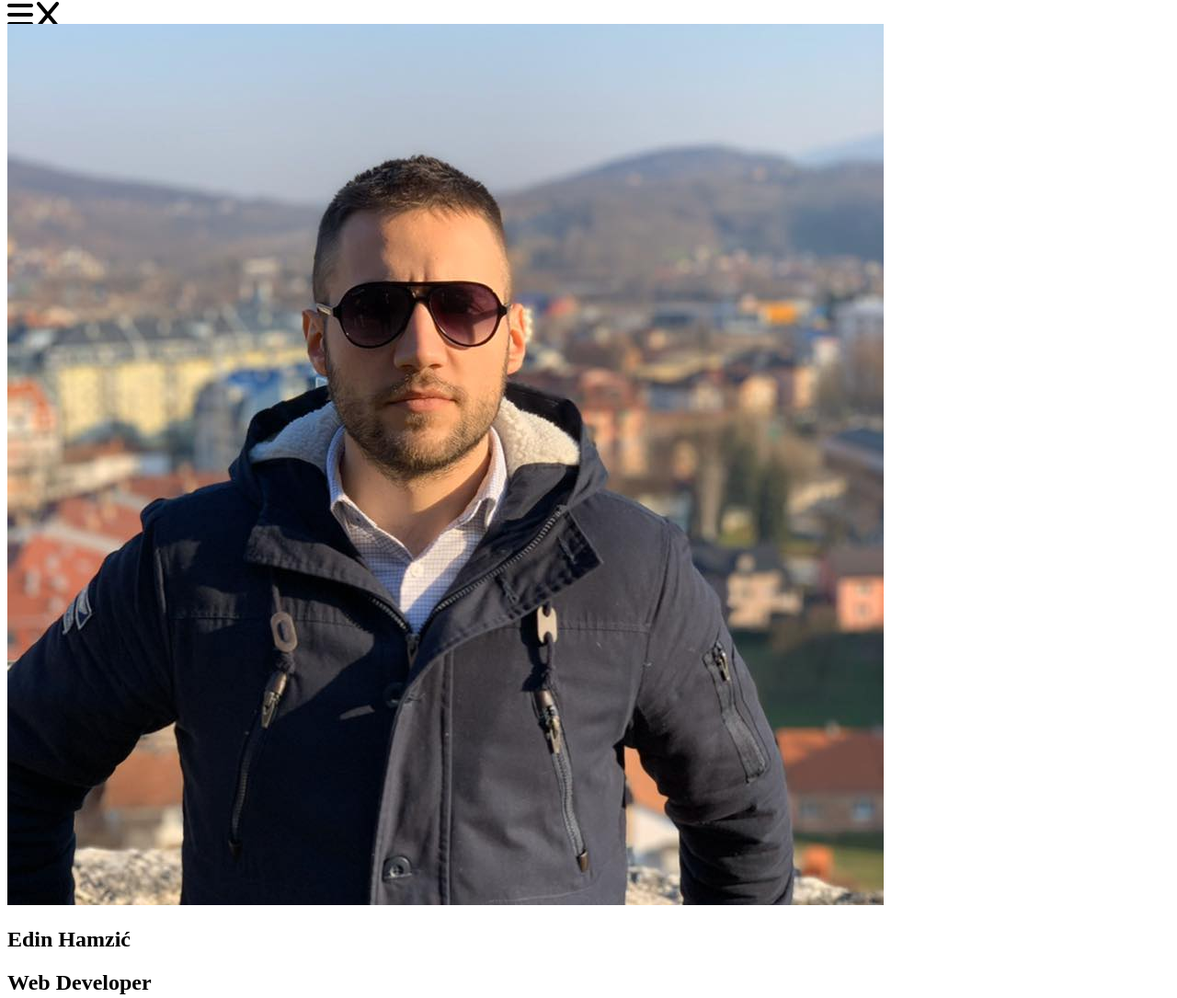
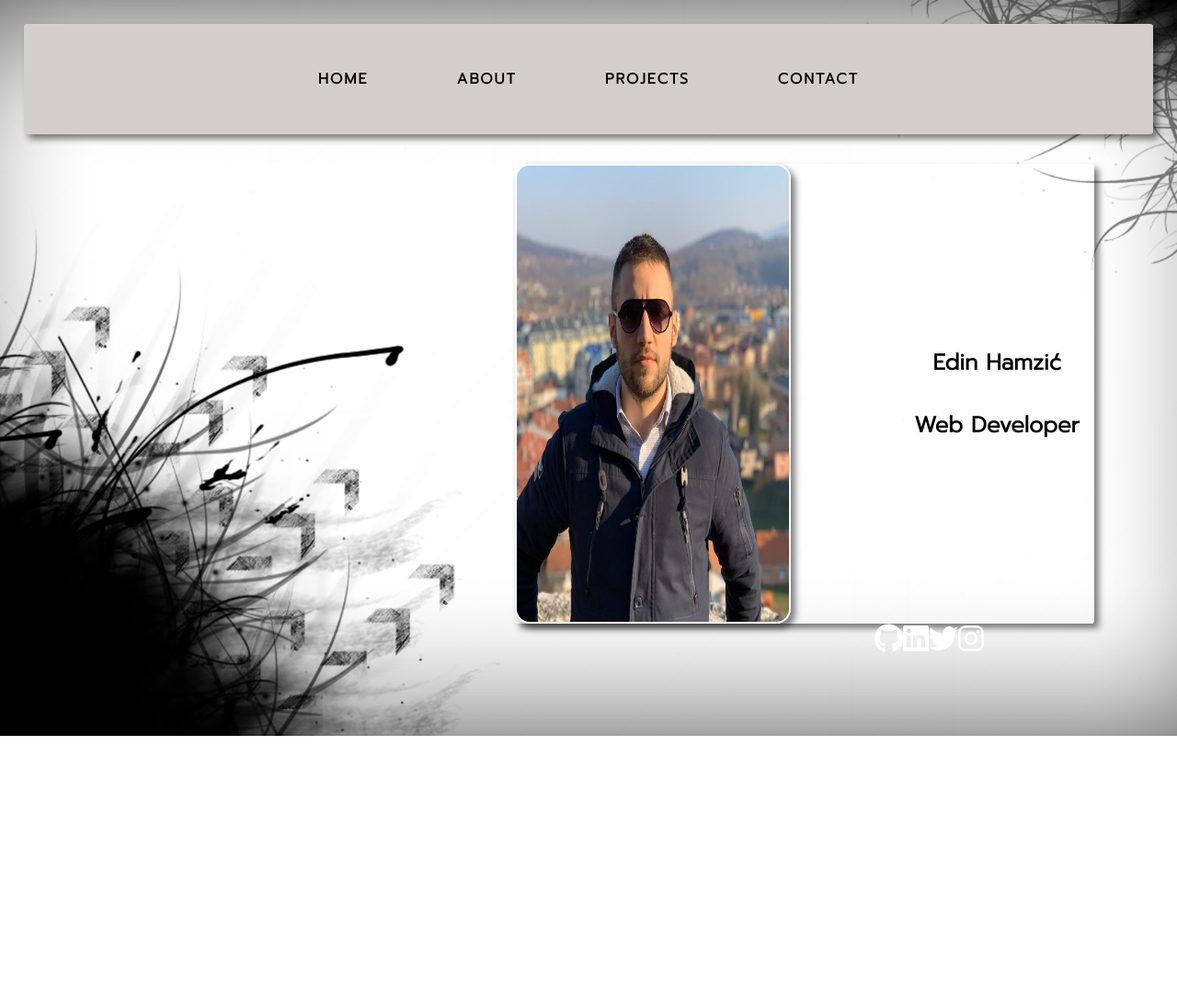
Before and after one commit to Edmuna/personal, a plain HTML site: page index.html in a window 1280 px wide. Shown: the top 1085 px of the page at 92% size. After the commit the page ends 800 px from the top, so only its background shows below. Drawn offline with Linux system fonts and the light colour scheme.

Commit message:
second commit plus practicing git

```diff
--- a/browser.css
+++ b/browser.css
@@ -1 +1,128 @@
 @import url("https://fonts.googleapis.com/css2?family=Prompt:wght@300&display=swap");
+
+@media (min-width: 768px) {
+  * {
+    margin: 0;
+    padding: 0;
+    box-sizing: border-box;
+  }
+
+  body {
+    background: url(./image-1.png) no-repeat center center/cover;
+  }
+
+  .hero {
+    height: 100vh;
+    padding: 10px;
+  }
+
+  .header {
+    /* border: 2px solid black; */
+    display: flex;
+    flex-direction: column-reverse;
+    height: 100%;
+  }
+
+  .icon {
+    /* border: 2px solid black; */
+    visibility: hidden;
+    pointer-events: none;
+  }
+
+  .main {
+    /* border: 2px solid black; */
+    max-width: 100%;
+    height: 100%;
+    display: flex;
+    flex-direction: column;
+    align-items: end;
+    justify-content: flex-end;
+    /* margin: 2rem; */
+    /* padding: 2rem; */
+    /* width: 700px; */
+  }
+
+  .text {
+    max-width: 100%;
+    width: 50%;
+    /* border: 2px solid black; */
+    height: 90%;
+    margin: 1rem;
+    margin-right: 5rem;
+    box-shadow: 5px 5px 7px rgb(0, 0, 0, 0.5);
+    border-radius: 3px;
+    display: flex;
+    flex-direction: row;
+    align-items: center;
+    justify-content: space-between;
+  }
+
+  .social-icons {
+    /* border: 2px solid black; */
+    height: 50px;
+    display: flex;
+    flex-direction: row;
+    margin-right: 200px;
+    margin-bottom: 2rem;
+  }
+
+  .navbar {
+    /* border: 2px solid black; */
+    background-color: #d3cece;
+    margin: 1rem;
+    box-shadow: 5px 5px 7px rgb(0, 0, 0, 0.5);
+    border-radius: 3px;
+  }
+
+  ul {
+    display: flex;
+    flex-direction: row;
+    align-items: center;
+    justify-content: center;
+  }
+
+  li {
+    list-style: none;
+    margin: 2rem;
+    padding: 1rem;
+  }
+
+  a {
+    text-decoration: none;
+    color: black;
+    font-family: "Prompt", sans-serif;
+    font-weight: bold;
+    letter-spacing: 2px;
+  }
+
+  @keyframes pulsate {
+    0% {
+      border-color: rgb(255, 255, 255);
+    }
+    50% {
+      border-color: rgb(255, 255, 255);
+      box-shadow: 5px 5px 7px rgb(0, 0, 0, 0.5);
+    }
+    100% {
+      border-color: rgb(255, 255, 255);
+    }
+  }
+
+  a:hover {
+    color: blue;
+  }
+  img {
+    width: 300px;
+    height: 100%;
+    border: 2px solid rgb(255, 255, 255);
+    animation: pulsate 2s infinite;
+    border-radius: 1rem;
+  }
+
+  h1,
+  h2 {
+    padding: 1rem;
+    text-align: center;
+    font-family: "prompt", sans-serif;
+  }
+}
--- a/index.html
+++ b/index.html
@@ -21,8 +21,16 @@
         <div class="main">
           <div class="text">
             <img src="./dino.jpg" alt="" />
-            <h1>Edin Hamzić</h1>
-            <h2>Web Developer</h2>
+            <div class="h">
+              <h1>Edin Hamzić</h1>
+              <h2>Web Developer</h2>
+            </div>
+          </div>
+          <div class="social-icons">
+            <i class="fa-brands fa-github fa-2xl" style="color: #ffffff"></i>
+            <i class="fa-brands fa-linkedin fa-2xl" style="color: #ffffff"></i>
+            <i class="fa-brands fa-twitter fa-2xl" style="color: #ffffff"></i>
+            <i class="fa-brands fa-instagram fa-2xl" style="color: #ffffff"></i>
           </div>
         </div>
         <div class="overlay">
--- a/mobile.css
+++ b/mobile.css
@@ -7,7 +7,7 @@
 }
 
 body {
-  background: url(./bg.jpg);
+  background: url(./image-1.png);
 }
 
 .navbar {
@@ -26,7 +26,7 @@ body {
 }
 
 .overlay {
-  background: darkgrey;
+  background: #838383;
   position: fixed;
   top: 0;
   left: 0;
@@ -34,6 +34,7 @@ body {
   z-index: 0;
   opacity: 0;
   transform: translateY(-100%);
+  transition: opacity 0.5s ease, transform 0.5s ease;
   pointer-events: none;
   width: 100%;
   height: 100%;
@@ -52,6 +53,7 @@ body {
 
 .navbar.closed {
   opacity: 0;
+  transition: opacity 0.5s ease, transform 0.5s ease;
   transform: translateY(-100%);
   pointer-events: none;
 }
@@ -107,7 +109,7 @@ ul {
   font-size: 2.5rem;
   margin: 1rem;
   cursor: pointer;
-  color: white;
+  color: black;
 }
 
 a {
@@ -123,17 +125,56 @@ a {
   flex-direction: column;
   align-items: center;
   justify-content: start;
-  border: 2px solid black;
   border-radius: 2rem;
   max-width: 100vh;
-  height: 700px;
+  height: 400px;
+  margin-top: 2rem;
+  /* border: 2px solid black; */
+}
+
+.main {
+  display: flex;
+  flex-direction: column;
+}
+
+.social-icons {
+  display: flex;
+  flex-direction: row;
+  align-items: flex-start;
+  justify-content: flex-start;
+  margin-top: 220px;
+}
+
+.fa-brands {
+  padding: 0.6em;
+}
+
+h1,
+h2 {
+  margin-top: 2rem;
+  font-family: "Prompt", sans-serif;
+  font-size: 24px;
+  color: #000000;
+}
+
+@keyframes pulsate {
+  0% {
+    border-color: rgb(255, 255, 255);
+  }
+  50% {
+    border-color: rgb(255, 255, 255);
+    box-shadow: 5px 5px 7px rgb(0, 0, 0, 0.5);
+  }
+  100% {
+    border-color: rgb(255, 255, 255);
+  }
 }
 
 img {
   flex: 1;
   max-width: 100%;
-  height: 50%;
-  border-top-left-radius: 2rem;
-  border-top-right-radius: 2rem;
-  margin-bottom: 2rem;
+  height: 100px;
+  border-radius: 100%;
+  border: 2px solid rgb(255, 255, 255);
+  animation: pulsate 2s infinite;
 }
```
Also changed, not shown: image-1.png (added).
